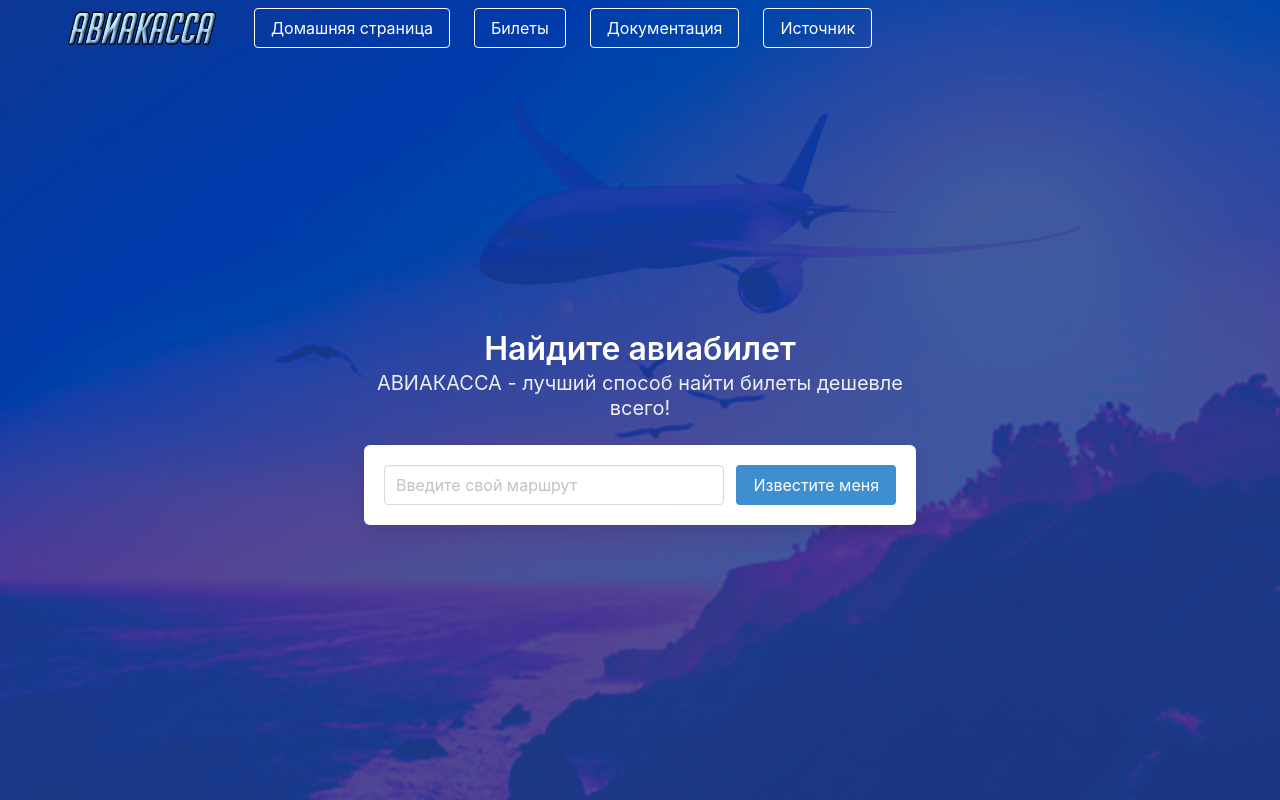
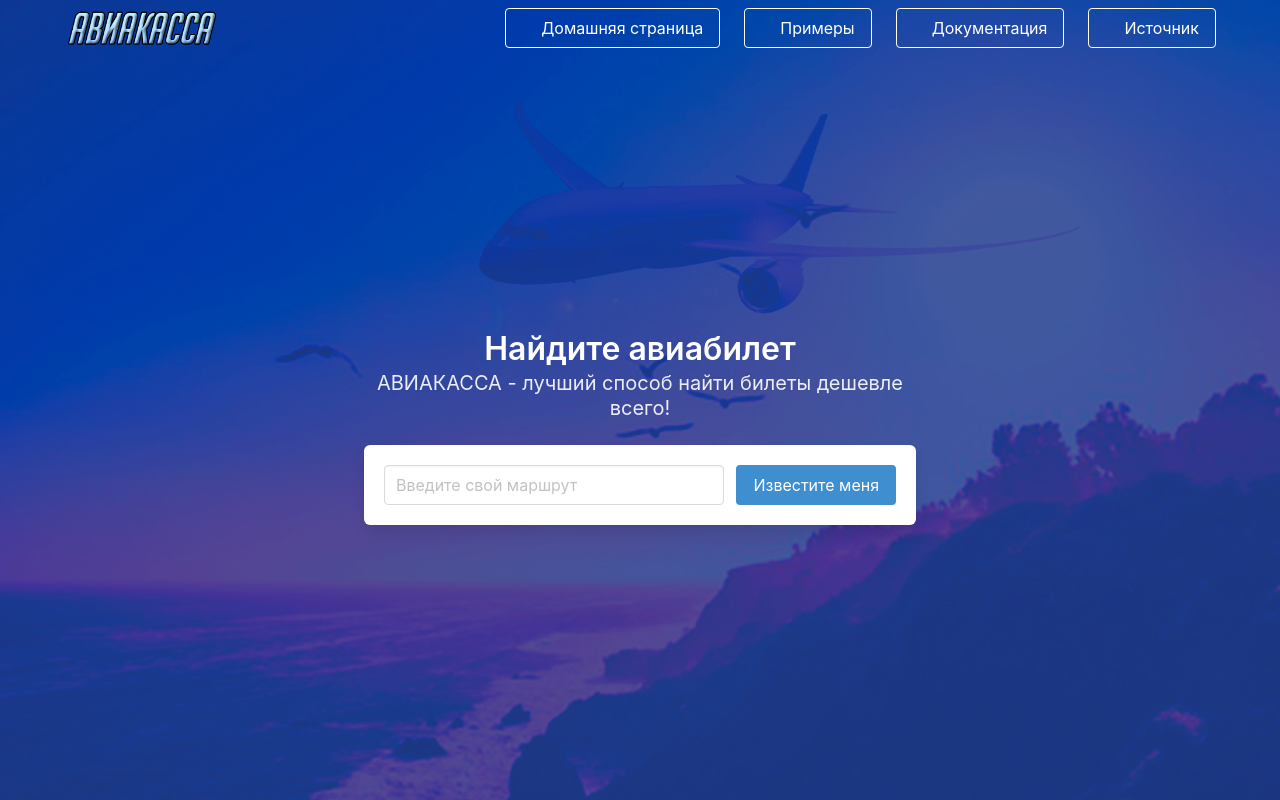
Before and after one commit to evantheshadow/project-po, a Django app: page / in a window 1280 px wide. Run offline with Django 3.2, Linux system fonts and the light colour scheme.

Commit message:
Поправка оформления

```diff
--- a/static/css/styles.css
+++ b/static/css/styles.css
@@ -17,5 +17,6 @@
     height: 55px;
     width: 180px;
     align-self: flex-start;
+    align-content: flex-start;
     margin-right: 10px;
 }
--- a/tickets/templates/wrapper.html
+++ b/tickets/templates/wrapper.html
@@ -15,35 +15,47 @@
                     <nav class="navbar">
                         <div class="container">
                         <div class="navbar-brand">
-                            <img src="{% static 'images/aviakassa.png' %}" alt="АВИАКАССА" class="homepage-img navbar-item" align="center"><img>
+                            <img src="{% static 'images/aviakassa.png' %}" alt="АВИАКАССА" class="homepage-img navbar-item"><img>
                             <span class="navbar-burger burger" data-target="navbarMenu">
                                 <span></span>
                                 <span></span>
                                 <span></span>
                             </span>
-                            <div id="navbarMenu" class="navbar-menu is-active">
+                        </div>
+                        <div id="navbarMenu" class="navbar-menu">
                             <div class="navbar-end">
                                 <span class="navbar-item">
                                     <a class="button is-white is-outlined" href="#">
+                                        <span class="icon">
+                                            <i class="fa fa-home"></i>
+                                        </span>
                                         <span>Домашняя страница</span>
                                     </a>
                                 </span>
                                 <span class="navbar-item">
                                     <a class="button is-white is-outlined" href="#">
-                                            <span>Билеты</span>
+                                        <span class="icon">
+                                            <i class="fa fa-superpowers"></i>
+                                        </span>
+                                        <span>Примеры</span>
                                     </a>
                                 </span>
                                 <span class="navbar-item">
                                     <a class="button is-white is-outlined" href="#">
+                                        <span class="icon">
+                                            <i class="fa fa-book"></i>
+                                        </span>
                                         <span>Документация</span>
                                     </a>
                                 </span>
                                 <span class="navbar-item">
                                     <a class="button is-white is-outlined" href="https://github.com/BulmaTemplates/bulma-templates/blob/master/templates/landing.html">
+                                        <span class="icon">
+                                            <i class="fa fa-github"></i>
+                                        </span>
                                         <span>Источник</span>
                                     </a>
                                 </span>
-                                </div>
                             </div>
                         </div>
                     </div>
```
Also changed, not shown: tickets/templates/img/aviakassa-logo.png (added). Lines whose indentation alone changed are shown as unchanged.
